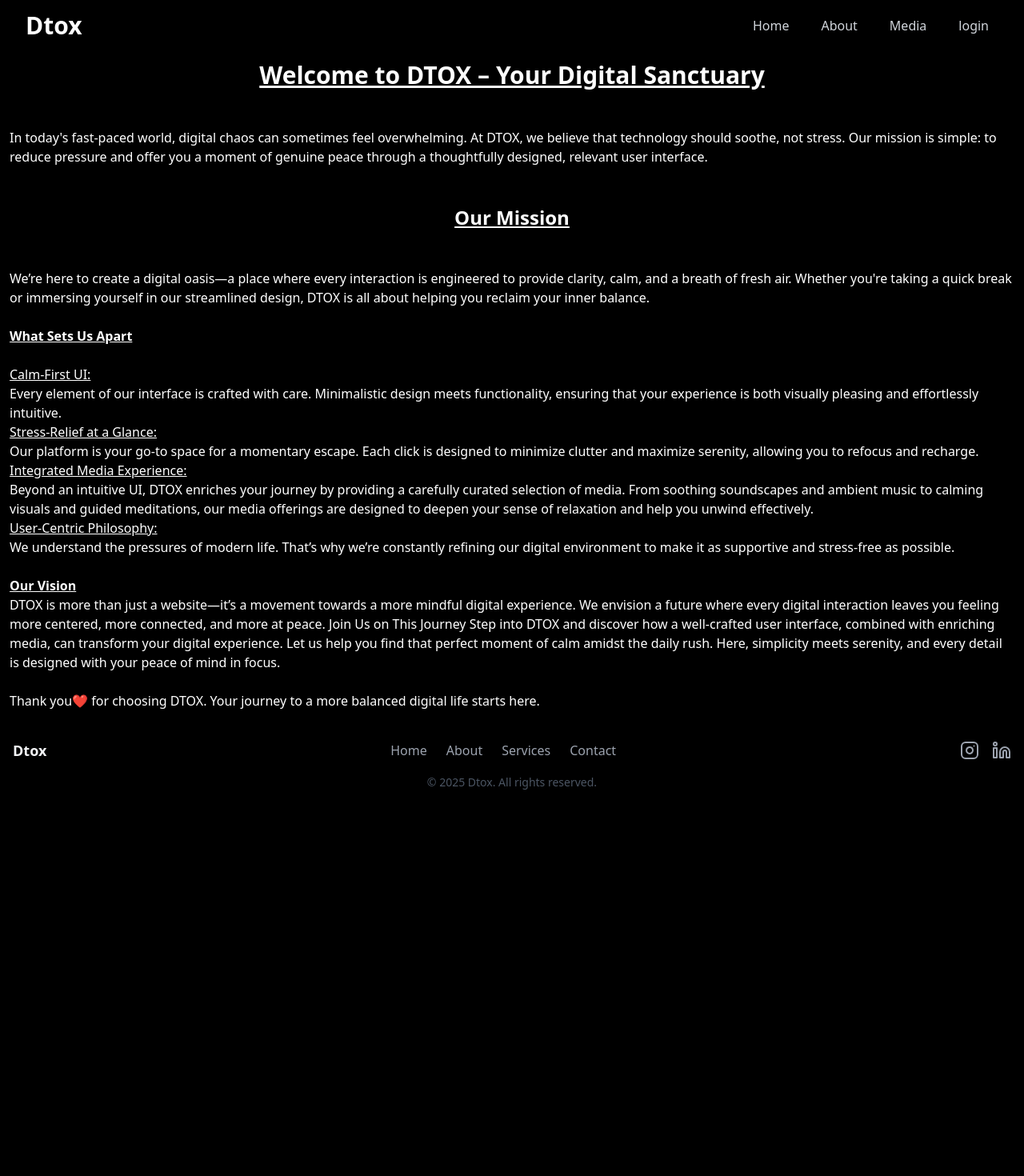
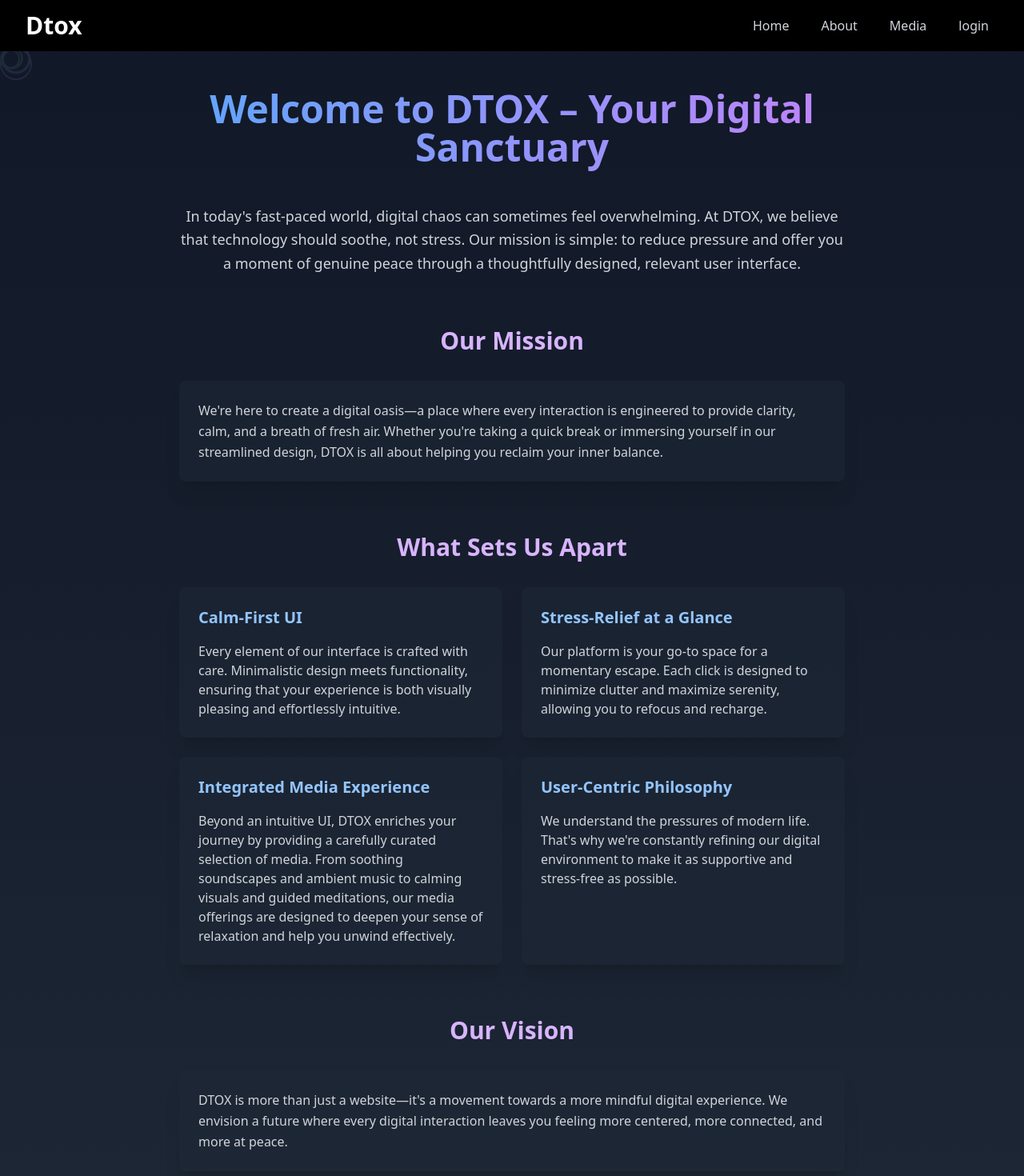
Before and after one commit to JagsinH/Dtox, a React (Vite) app: page /About in a window 1280 px wide. Shown: the top 1470 px of the page at 80% size. Before the commit the page ends 1012 px from the top, so only its background shows below. Built offline with nearby package versions, Linux system fonts and the light colour scheme.

Commit message:
fixed about

```diff
--- a/src/components/About.jsx
+++ b/src/components/About.jsx
@@ -1,42 +1,131 @@
-import React from 'react'
+import React, { useEffect, useState } from 'react';
+import { Circle } from 'lucide-react';
+
+const FloatingElement = ({ children, delay }) => {
+  return (
+    <div
+      className="absolute animate-bounce"
+      style={{
+        animationDuration: '3s',
+        animationDelay: `${delay}s`,
+        animationIterationCount: 'infinite'
+      }}
+    >
+      {children}
+    </div>
+  );
+};
+
+
+const DecorativeCircle = ({ size, className }) => (
+  <div
+    className={`rounded-full border-2 border-current ${className}`}
+    style={{ width: size, height: size }}
+  />
+);
 
 const About = () => {
+  const [scroll, setScroll] = useState(0);
+
+  useEffect(() => {
+    const handleScroll = () => {
+      setScroll(window.scrollY);
+    };
+    window.addEventListener('scroll', handleScroll);
+    return () => window.removeEventListener('scroll', handleScroll);
+  }, []);
+
   return (
-    <>
-    <div className='text-white p-3'>
-    <div className='text-3xl font-bold underline text-center'>Welcome to DTOX – Your Digital Sanctuary</div><br /><br />
+    <div className="relative min-h-screen bg-gradient-to-b from-gray-900 to-gray-800 overflow-hidden">
 
-In today's fast-paced world, digital chaos can sometimes feel overwhelming. At DTOX, we believe that technology should soothe, not stress. Our mission is simple: to reduce pressure and offer you a moment of genuine peace through a thoughtfully designed, relevant user interface. <br />
+      <div className="absolute inset-0 opacity-10">
+        <FloatingElement delay={0}>
+          <Circle className="text-blue-300" size={40} style={{ top: '10%', left: '10%' }} />
+        </FloatingElement>
+        <FloatingElement delay={1}>
+          <DecorativeCircle className="text-purple-300" size={40} style={{ top: '30%', right: '20%' }} />
+        </FloatingElement>
+        <FloatingElement delay={2}>
+          <Circle className="text-green-300" size={30} style={{ bottom: '20%', left: '15%' }} />
+        </FloatingElement>
+        <FloatingElement delay={1.5}>
+          <DecorativeCircle className="text-blue-300" size={25} style={{ bottom: '40%', right: '10%' }} />
+        </FloatingElement>
+      </div>
 
-<br /><br /><div className='text-2xl font-bold underline text-center'>Our Mission</div><br /><br />
-We’re here to create a digital oasis—a place where every interaction is engineered to provide clarity, calm, and a breath of fresh air. Whether you're taking a quick break or immersing yourself in our streamlined design, DTOX is all about helping you reclaim your inner balance.
-<br />
-<br />
-<div className='undername font-bold underline'>What Sets Us Apart</div><br />
+      <div className="relative z-10 max-w-4xl mx-auto text-white p-8">
 
-<div className='underline'>Calm-First UI:</div> Every element of our interface is crafted with care. Minimalistic design meets functionality, ensuring that your experience is both visually pleasing and effortlessly intuitive. <br />
-<div className='underline'>Stress-Relief at a Glance:</div> Our platform is your go-to space for a momentary escape. Each click is designed to minimize clutter and maximize serenity, allowing you to refocus and recharge. <br />
-<div className='underline'>Integrated Media Experience:</div> Beyond an intuitive UI, DTOX enriches your journey by providing a carefully curated selection of media. From soothing soundscapes and ambient music to calming visuals and guided meditations, our media offerings are designed to deepen your sense of relaxation and help you unwind effectively. <br />
-<div className='underline'>User-Centric Philosophy:</div> We understand the pressures of modern life. That’s why we’re constantly refining our digital environment to make it as supportive and stress-free as possible. <br />
-
-<br />
-<span className='underline font-bold'>Our Vision</span> <br />
-DTOX is more than just a website—it’s a movement towards a more mindful digital experience. We envision a future where every digital interaction leaves you feeling more centered, more connected, and more at peace.
-
-Join Us on This Journey
-Step into DTOX and discover how a well-crafted user interface, combined with enriching media, can transform your digital experience. Let us help you find that perfect moment of calm amidst the daily rush. Here, simplicity meets serenity, and every detail is designed with your peace of mind in focus.
-<br /><br />
-Thank you❤️ for choosing DTOX. Your journey to a more balanced digital life starts here.
+        <div className="space-y-8 mb-16">
+          <h1 className="text-4xl md:text-5xl font-bold text-center bg-clip-text text-transparent bg-gradient-to-r from-blue-400 to-purple-400 py-4">
+            Welcome to DTOX – Your Digital Sanctuary
+          </h1>
+          <p className="text-lg text-gray-300 text-center leading-relaxed">
+            In today's fast-paced world, digital chaos can sometimes feel overwhelming. At DTOX, we believe that technology should soothe, not stress. Our mission is simple: to reduce pressure and offer you a moment of genuine peace through a thoughtfully designed, relevant user interface.
+          </p>
+        </div>
 
 
+        <div className="mb-16">
+          <h2 className="text-3xl font-bold text-center mb-8 text-purple-300">Our Mission</h2>
+          <div className="bg-gray-800 bg-opacity-50 p-6 rounded-lg shadow-xl">
+            <p className="text-gray-300 leading-relaxed">
+              We're here to create a digital oasis—a place where every interaction is engineered to provide clarity, calm, and a breath of fresh air. Whether you're taking a quick break or immersing yourself in our streamlined design, DTOX is all about helping you reclaim your inner balance.
+            </p>
+          </div>
+        </div>
+
+        <div className="mb-16">
+          <h2 className="text-3xl font-bold mb-8 text-center text-purple-300">What Sets Us Apart</h2>
+          <div className="grid md:grid-cols-2 gap-6">
+            {[
+              {
+                title: "Calm-First UI",
+                content: "Every element of our interface is crafted with care. Minimalistic design meets functionality, ensuring that your experience is both visually pleasing and effortlessly intuitive."
+              },
+              {
+                title: "Stress-Relief at a Glance",
+                content: "Our platform is your go-to space for a momentary escape. Each click is designed to minimize clutter and maximize serenity, allowing you to refocus and recharge."
+              },
+              {
+                title: "Integrated Media Experience",
+                content: "Beyond an intuitive UI, DTOX enriches your journey by providing a carefully curated selection of media. From soothing soundscapes and ambient music to calming visuals and guided meditations, our media offerings are designed to deepen your sense of relaxation and help you unwind effectively."
+              },
+              {
+                title: "User-Centric Philosophy",
+                content: "We understand the pressures of modern life. That's why we're constantly refining our digital environment to make it as supportive and stress-free as possible."
+              }
+            ].map((feature, index) => (
+              <div key={index} className="bg-gray-800 bg-opacity-50 p-6 rounded-lg shadow-xl hover:transform hover:scale-105 transition-transform duration-300">
+                <h3 className="text-xl font-bold mb-4 text-blue-300">{feature.title}</h3>
+                <p className="text-gray-300">{feature.content}</p>
+              </div>
+            ))}
+          </div>
+        </div>
 
 
+        <div className="mb-16">
+          <h2 className="text-3xl font-bold text-center mb-8 text-purple-300">Our Vision</h2>
+          <div className="bg-gray-800 bg-opacity-50 p-6 rounded-lg shadow-xl">
+            <p className="text-gray-300 leading-relaxed">
+              DTOX is more than just a website—it's a movement towards a more mindful digital experience. We envision a future where every digital interaction leaves you feeling more centered, more connected, and more at peace.
+            </p>
+          </div>
+        </div>
 
 
+        <div className="text-center">
+          <h2 className="text-3xl font-bold mb-8 text-purple-300">Join Us on This Journey</h2>
+          <p className="text-gray-300 leading-relaxed mb-8">
+            Step into DTOX and discover how a well-crafted user interface, combined with enriching media, can transform your digital experience. Let us help you find that perfect moment of calm amidst the daily rush. Here, simplicity meets serenity, and every detail is designed with your peace of mind in focus.
+          </p>
+          <p className="text-2xl font-bold text-blue-300">
+            Thank you❤️ for choosing DTOX. Your journey to a more balanced digital life starts here.
+          </p>
+        </div>
+      </div>
+    </div>
+  );
+};
 
-    </div>
-    </>
-  )
-}
-
-export default About
+export default About;
```
